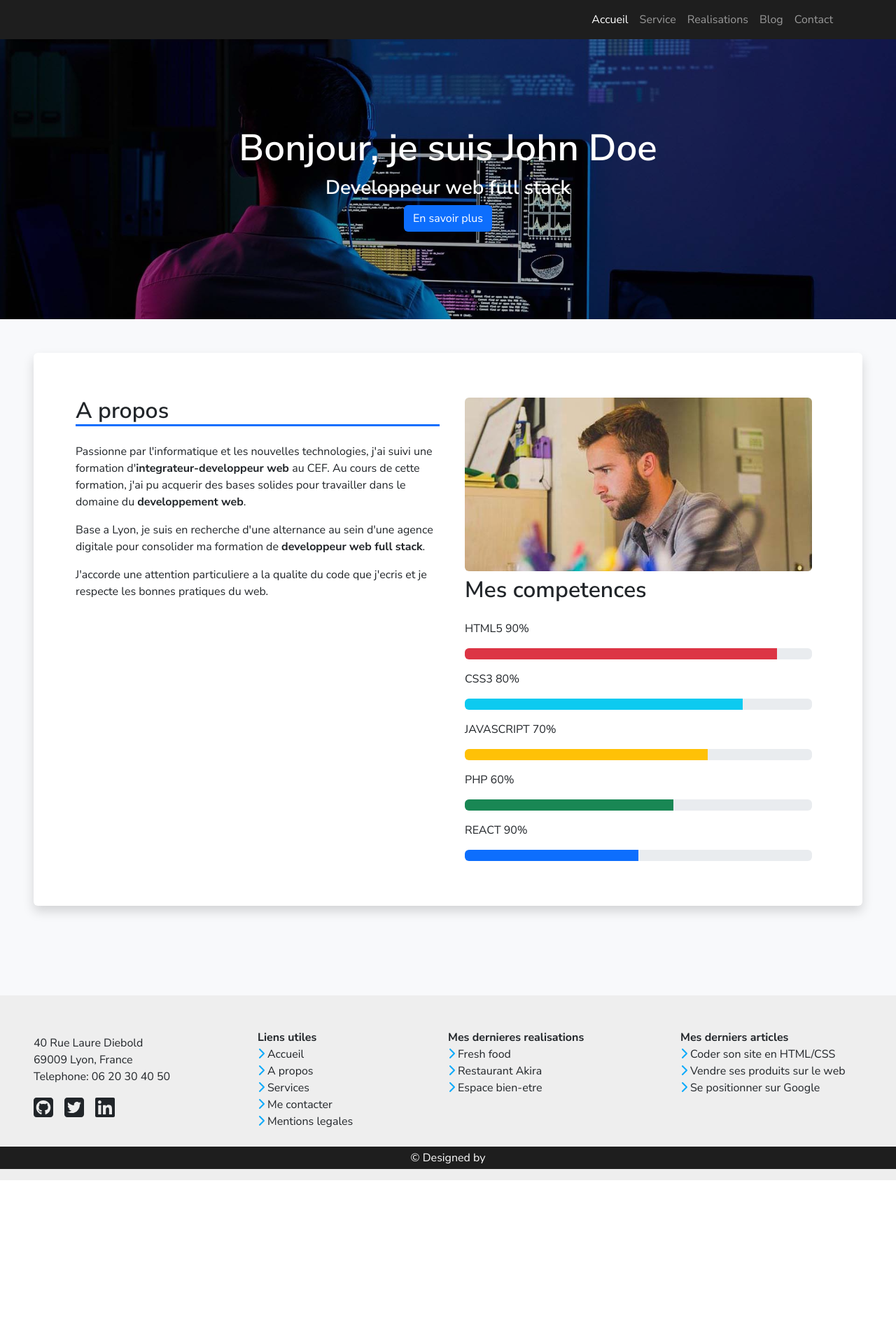
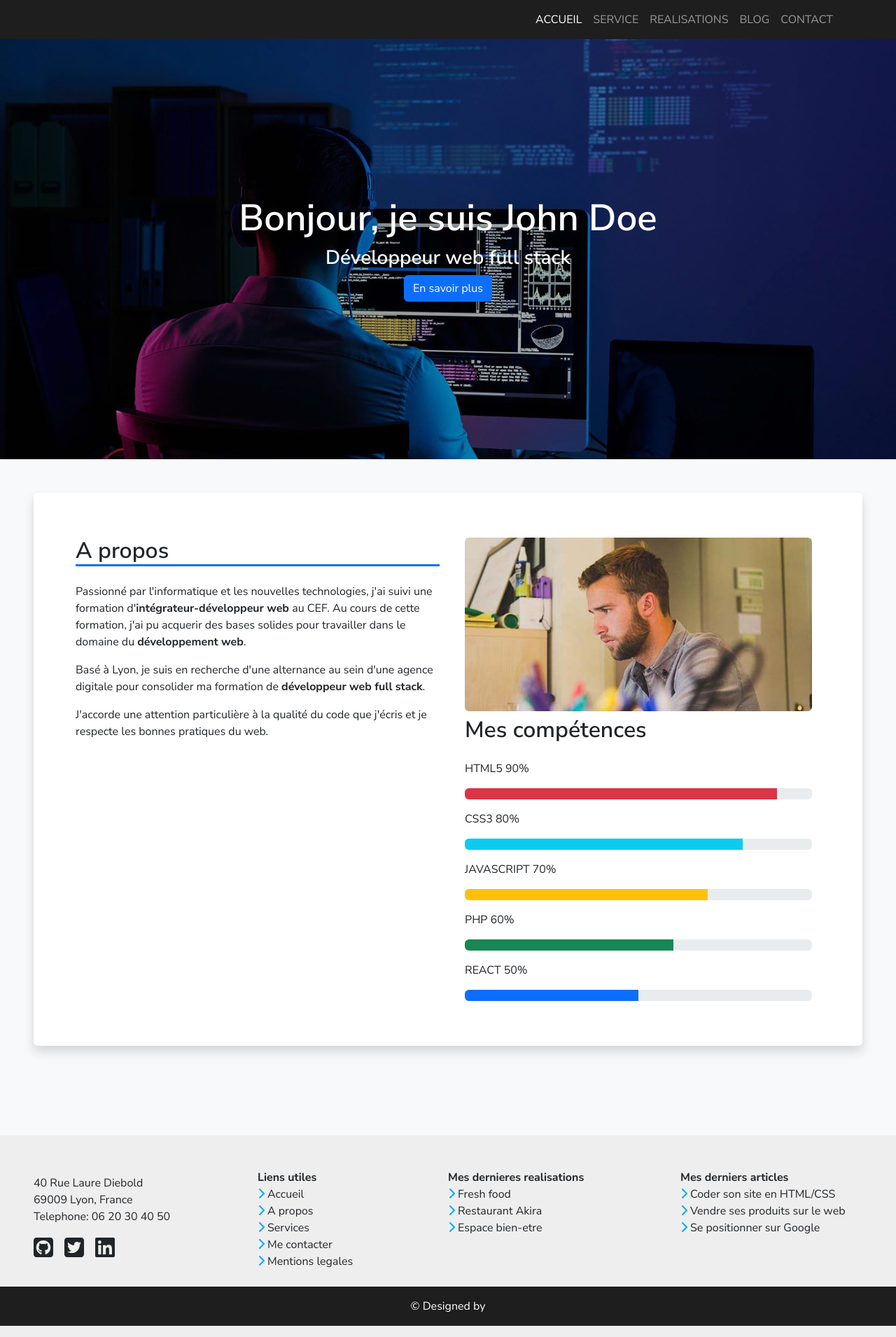
Before and after one commit to matiti61290/CV-react, a React (Create React App) app: page / in a window 1280 px wide. Shown: the whole page at 70% size. Before the commit the page ends 1686 px from the top, so only its background shows below. Built offline with nearby package versions, Linux system fonts and the light colour scheme; no server answers.

Commit message:
correction finished

```diff
--- a/public/index.html
+++ b/public/index.html
@@ -2,7 +2,7 @@
 <html lang="en">
   <head>
     <meta charset="utf-8" />
-    <link rel="icon" href="%PUBLIC_URL%/favicon.ico" />
+    <link rel="icon" href="./icon/apple-touch-icon.png" />
     <meta name="viewport" content="width=device-width, initial-scale=1" />
     <meta name="theme-color" content="#000000" />
     <meta
--- a/src/components/Header.js
+++ b/src/components/Header.js
@@ -20,15 +20,15 @@ function Header(props) {
     return (
         <Navbar activeKey={location.pathname} expand="lg" bg="headerBackground" data-bs-theme="dark">
             <Container>
-                <Navbar.Brand className="text-start"><strong style={{fontSize: "1.5em"}}>{user.name}</strong></Navbar.Brand>
+                <Navbar.Brand href="/" className="text-start"><strong style={{fontSize: "1.5em"}}>{user.name}</strong></Navbar.Brand>
                 <Navbar.Toggle aria-controls="basic-navbar-nav" />
                     <Navbar.Collapse className="justify-content-end" id="basic-navbar-nav" >
                     <Nav activeKey={location.pathname}>
-                        <Nav.Link href="/">Accueil</Nav.Link>
-                        <Nav.Link href="/service">Service</Nav.Link>
-                        <Nav.Link href="/realisations">Realisations</Nav.Link>
-                        <Nav.Link href='/blog'>Blog</Nav.Link>
-                        <Nav.Link href='/contact'>Contact</Nav.Link>
+                        <Nav.Link href="/" className="text-uppercase">Accueil</Nav.Link>
+                        <Nav.Link href="/service" className="text-uppercase">Service</Nav.Link>
+                        <Nav.Link href="/realisations" className="text-uppercase">Realisations</Nav.Link>
+                        <Nav.Link href='/blog' className="text-uppercase">Blog</Nav.Link>
+                        <Nav.Link href='/contact' className="text-uppercase">Contact</Nav.Link>
                     </Nav>
                 </Navbar.Collapse>
             </Container>
--- a/src/components/footer.js
+++ b/src/components/footer.js
@@ -7,6 +7,8 @@ import "../style/footer.css"
 
 
 function Footer() {
+    const twitter = 'https://twitter.com/Mathieu61290'
+    const linkedin = 'https://www.linkedin.com/in/mathieu-barbey-bb0559228/'
     const [user, setUser] = useState([])
     const getUsers = async() => {
         const res = await fetch("https://api.github.com/users/github-john-doe")
@@ -31,8 +33,8 @@ function Footer() {
                     </address>
                     <div className="d-flex flex-row mb-1 gap-3">
                         <a href="{user.html_url}" target="_blank"><FontAwesomeIcon icon={faGithubSquare} size="2xl" className="text-dark"/></a>
-                        <FontAwesomeIcon icon={faTwitterSquare} size="2xl"/>
-                        <FontAwesomeIcon icon={faLinkedin} size="2xl"/>
+                        <a href={twitter}><FontAwesomeIcon icon={faTwitterSquare} size="2xl" className="text-dark" /></a>
+                        <a href={linkedin}><FontAwesomeIcon icon={faLinkedin} size="2xl" className="text-dark" /></a>
                     </div>
                 </div>
                 <div className="col-12 col-sm-6 col-md-3 d-flex flex-column mb-3 ps-md-5">
@@ -58,7 +60,7 @@ function Footer() {
 
             </div>
             <div className="row mb-0" >
-                <p onClick={() => window.scrollTo({top:0, behavior:'smooth'})} className="copyright-area py-1 text-white text-center" style={{width: '100%'}}>&copy; Designed by {user.name}</p>
+                <p onClick={() => window.scrollTo({top:0, behavior:'smooth'})} className="copyright-area py-3 text-white text-center" style={{width: '100%'}}>&copy; Designed by {user.name}</p>
             </div>
         </div>
     )
--- a/src/index.css
+++ b/src/index.css
@@ -54,7 +54,7 @@
         background-blend-mode: multiply;
         background-size: cover;
         background-repeat: no-repeat;
-        height: 50vh;
+        height: 75vh;
     }
 }
 
--- a/src/pages/Blog.js
+++ b/src/pages/Blog.js
@@ -19,7 +19,7 @@ const Blog = () =>{
             description="Retrouvez ici quelques articles sur le developpement web."
             />
             <div className="container-fluid px-sm-4">
-                <div className="row">
+                <div className="row mx-3 mb-5">
                     <div className="col-12 col-sm-6 col-lg-4 mb-4">
                         <div>
                             <Card
--- a/src/pages/Contact.js
+++ b/src/pages/Contact.js
@@ -41,7 +41,7 @@ const Contact = () => {
                                 </form>
                             </div>
                             <div className="col-12 col-sm-6">
-                                <h1 className="fw-semibold mt-3 mt-sm-0">Mes coordonnees</h1>
+                                <h1 className="fw-semibold mt-3 mt-sm-0">Mes coordonnées</h1>
                                 <hr className="horizontal-bar border-button border-2 mb-5" style={{width: '100%'}} />
                                 <div className="d-flex flex-column mb-5">
                                     <address>
--- a/src/pages/Home.js
+++ b/src/pages/Home.js
@@ -19,7 +19,7 @@ function Home() {
         <div>
             <div className="bg-home d-flex flex-column justify-content-center align-items-center align-middle">
                 <h1 className="home-title text-white text-center fw-semibold">Bonjour, je suis John Doe</h1>
-                <h2 className="home-work text-white fw-semibold">Developpeur web full stack</h2>
+                <h2 className="home-work text-white fw-semibold">Développeur web full stack</h2>
                 <button  onClick={scrollToAnchor} className="btn bg-button text-white" >En savoir plus</button>
             </div>
             <div className="home-background pt-5 mx-sm-5 bg-all">
@@ -30,14 +30,14 @@ function Home() {
                                 A propos
                             </div>
                             <p className="fw-normal">
-                                Passionne par l'informatique et les nouvelles technologies, j'ai suivi une formation d'<strong>integrateur-developpeur web </strong>
-                                au CEF. Au cours de cette formation, j'ai pu acquerir des bases solides pour travailler dans le domaine du <strong>developpement web</strong>.
+                                Passionné par l'informatique et les nouvelles technologies, j'ai suivi une formation d'<strong>intégrateur-développeur web </strong>
+                                au CEF. Au cours de cette formation, j'ai pu acquerir des bases solides pour travailler dans le domaine du <strong>développement web</strong>.
                             </p>
                             <p className="fw-normal">
-                                Base a Lyon, je suis en recherche d'une alternance au sein d'une agence digitale pour consolider ma formation de <strong>developpeur web full stack</strong>.
+                                Basé à Lyon, je suis en recherche d'une alternance au sein d'une agence digitale pour consolider ma formation de <strong>développeur web full stack</strong>.
                             </p>
                             <p className="fw-normal">
-                                J'accorde une attention particuliere a la qualite du code que j'ecris et je respecte les bonnes pratiques du web.
+                                J'accorde une attention particulière à la qualité du code que j'écris et je respecte les bonnes pratiques du web.
                             </p>
                         </div>
                         <div className="col-12 col-sm-6">
@@ -45,7 +45,7 @@ function Home() {
                                 <img src={myPhoto} alt="John Doe" className="my-photo rounded" />
                             </div>
                             <div className="container mt-2 d-flex flex-column gap-3">
-                                <h2 className="fw-semibold">Mes competences</h2>
+                                <h2 className="fw-semibold">Mes compétences</h2>
                                 <div className="">
                                     <p className="fw-normal">HTML5 90%</p>
                                     <div className="progress" role="progressbar" aria-label="Basic example" aria-valuenow="90" aria-valuemin="0" aria-valuemax="100">
@@ -71,7 +71,7 @@ function Home() {
                                     </div>
                                 </div>
                                 <div>
-                                    <p className="fw-normal">REACT 90%</p>
+                                    <p className="fw-normal">REACT 50%</p>
                                     <div className="progress" role="progressbar" aria-label="Basic example" aria-valuenow="50" aria-valuemin="0" aria-valuemax="100">
                                         <div className="progress-bar bg-primary" style={{width: '50%'}}></div>
                                     </div>
--- a/src/pages/LegalNotice.js
+++ b/src/pages/LegalNotice.js
@@ -8,6 +8,8 @@ import "../style.scss"
 import "../style/legalNotice.css"
 
 const LegalNotice = () => {
+    const shouldBlockIndexing = true
+
     const [user, setUser] = useState([])
     const getUsers = async() => {
         const res = await fetch("https://api.github.com/users/github-john-doe")
@@ -22,9 +24,8 @@ const LegalNotice = () => {
 
     return(
         <div>
-            <head>
-                <meta name="robots" content="noindex" />
-            </head>
+            {shouldBlockIndexing && (<meta name="robots" content="noindex"/>)}
+            {
             <div>
                 <PageTitle
                 title="MENTION LEGALES"
@@ -56,7 +57,7 @@ const LegalNotice = () => {
                         <div className="accordion-item">
                             <h2 className="accordion-header">
                                 <button className="accordion-button collapsed fw-semibold" type="button" data-bs-toggle="collapse" data-bs-target="#collapseHost" aria-expanded="false" aria-controls="collapseHost">
-                                    Herbergeur
+                                    Hébergeur
                                 </button>
                             </h2>
                             <div id="collapseHost" className="accordion-collapse collapse" data-bs-parent="#accordionLegalMention">
@@ -73,13 +74,13 @@ const LegalNotice = () => {
                         <div className="accordion-item">
                             <h2 className="accordion-header">
                                 <button className="accordion-button collapsed fw-semibold" type="button" data-bs-toggle="collapse" data-bs-target="#collapseCredit" aria-expanded="false" aria-controls="collapseCredit">
-                                    Credits
+                                    Crédits
                                 </button>
                             </h2>
                             <div id="collapseCredit" className="accordion-collapse collapse" data-bs-parent="#accordionLegalMention">
                                 <div className="accordion-body">
-                                    <h3>Credits</h3>
-                                    <p>Site developpe par Mathieu Barbey, etudiant du CEF.</p>
+                                    <h3>Crédits</h3>
+                                    <p>Site developpé par Mathieu Barbey, étudiant du CEF.</p>
                                     <p>Les images libres de droit sont issues du site <Link to={{pathname: "https://pixabay.com/fr/"}} target="_blank" className="text-decoration-none">pixabay</Link></p>
                                 </div>
                             </div>
@@ -87,6 +88,7 @@ const LegalNotice = () => {
                     </div>
                 </div>
             </div>
+        }
         </div>
     )
 }
--- a/src/pages/Realisation.js
+++ b/src/pages/Realisation.js
@@ -10,21 +10,21 @@ function Realisation() {
             <Banner />
             <div className="d-flex flex-column justify-content-center align-items-center my-5 px-1">
                 <h1 className="service-offer text-center fw-semibold">PORTFOLIO</h1>
-                <p className="service-offer-text text-center mx-2">Voici quelques-unes de mes realisations</p>
+                <p className="service-offer-text text-center mx-2">Voici quelques-unes de mes réalisations</p>
                 <hr className="horizontal-bar border-button border-5 " style={{width: '20%'}} />
             </div>
             <div className="container-fluid">
-                <div className="row d-lg-flex flex-lg-row justify-content-lg-center">
+                <div className="row d-lg-flex flex-lg-row justify-content-lg-center mb-5">
                     <div className="col-12 col-sm-6 col-lg-3 mb-4">
                         <div className="card">
                             <img src={freshFood} alt="fresh Food" />
                             <div className="card-body border-bottom border-2 d-flex flex-column align-items-center px-5 text-center fw-normal">
                                 <h5 className="card-title fw-semibold">Fresh Food</h5>
-                                <p className="card-text">Realisation d'un site de commande en ligne.</p>
+                                <p className="card-text">Réalisation d'un site de commande en ligne.</p>
                                 <button className="button rounded bg-white text-button fw-semibold border-button border-1 py-1 px-2">Voir</button>
                             </div>
                             <div className="card-body bg-all">
-                                <p className="card-text text-center fw-normal">Site realise avec PHP et MySQL</p>
+                                <p className="card-text text-center fw-normal">Site réalisé avec PHP et MySQL</p>
                             </div>
                         </div>
                     </div>
@@ -33,11 +33,11 @@ function Realisation() {
                             <img src={restoAkira} alt="Restaurant Akira" />
                             <div className="card-body border-bottom border-2 d-flex flex-column align-items-center px-5 text-center fw-normal">
                                 <h5 className="card-title fw-semibold">Restaurant Akira</h5>
-                                <p className="card-text">Realisation d'un site vitrine.</p>
+                                <p className="card-text">Réalisation d'un site vitrine.</p>
                                 <button className="button rounded bg-white text-button fw-semibold border-button border-1 py-1 px-2">Voir</button>
                             </div>
                             <div className="card-body bg-all">
-                                <p className="card-text text-center fw-normal">Site realise avec WordPress</p>
+                                <p className="card-text text-center fw-normal">Site réalisé avec WordPress</p>
                             </div>
                         </div>
                     </div>
@@ -45,12 +45,12 @@ function Realisation() {
                         <div className="card">
                             <img src={espaceBienEtre} alt="Espace bien-etre" />
                             <div className="card-body border-bottom border-2 d-flex flex-column align-items-center px-5 text-center fw-normal">
-                                <h5 className="card-title fw-semibold">Espace bien-etre</h5>
-                                <p className="card-text">Realisation d'un site vitrine pour un practicien de bien-etre.</p>
+                                <h5 className="card-title fw-semibold">Espace bien-être</h5>
+                                <p className="card-text">Réalisation d'un site vitrine pour un practicien de bien-être.</p>
                                 <button className="button rounded bg-white text-button fw-semibold border-button border-1 py-1 px-2">Voir</button>
                             </div>
                             <div className="card-body bg-all">
-                                <p className="card-text text-center fw-normal">Site realise en HTML/CSS</p>
+                                <p className="card-text text-center fw-normal">Site réalisé en HTML/CSS</p>
                             </div>
                         </div>
                     </div>
--- a/src/pages/ServicePage.js
+++ b/src/pages/ServicePage.js
@@ -19,15 +19,15 @@ function ServicePage() {
                         <div className="service d-flex flex-column align-items-center py-5 mt-5 bg-white rounded shadow" style={{height: '40vh'}}>
                             <FontAwesomeIcon className="icon-service" icon={faDesktop} />
                             <p className="h4 text-center fw-normal mt-3">UX DESIGN</p>
-                            <p className="text-center mx-4">L'<strong>UX Design </strong>est une methode de conception centree sur l'utilisateur. Son but est d'offrir une experience de navigation
-                            optimale a l'internaute.</p>
+                            <p className="text-center mx-4">L'<strong>UX Design </strong>est une méthode de conception centrée sur l'utilisateur. Son but est d'offrir une experience de navigation
+                            optimale à l'internaute.</p>
                         </div>
                     </div>
                     <div className="col-12 col-sm-4">
                         <div className="service d-flex flex-column align-items-center py-5 mt-5 bg-white rounded shadow" style={{height: '40vh'}}>
                             <FontAwesomeIcon className="icon-service" icon={faFileCode} />
                             <p className="h4 text-center fw-normal mt-3">DEVELOPPEMENT WEB</p>
-                            <p className="text-center mx-4">Le <strong>developpement de sites web </strong> repose sur l'utilisation des
+                            <p className="text-center mx-4">Le <strong>développement de sites web </strong> repose sur l'utilisation des
                              langages <u style={{textDecoration: 'black dotted underline'}}>
                                 HTML</u>, <u style={{textDecoration: 'black dotted underline'}}>CSS</u>, Javascript et <u style={{textDecoration: 'black dotted underline'}}>PHP</u>.</p>
                         </div>
@@ -36,8 +36,8 @@ function ServicePage() {
                         <div className="service d-flex flex-column align-items-center py-5 mt-5 bg-white rounded shadow" style={{height: '40vh'}}>
                             <FontAwesomeIcon className="icon-service" icon={faMagnifyingGlassDollar} />
                             <p className="h4 text-center fw-normal mt-3">REFERENCEMENT</p>
-                            <p className="text-center mx-4">Le <strong>referencement naturel d'un site</strong>, aussi appele <u style={{textDecoration: 'black dotted underline'}}>SEO</u>
-                            , consiste a mettre des techniques en oeuvre pour <i>ameliorer sa position</i> dans les moteurs de recherche.</p>
+                            <p className="text-center mx-4">Le <strong>érencement naturel d'un site</strong>, aussi appelé <u style={{textDecoration: 'black dotted underline'}}>SEO</u>
+                            , consiste à mettre des techniques en oeuvre pour <i>améliorer sa position</i> dans les moteurs de recherche.</p>
                         </div>
                     </div>
                 </div>
--- a/src/style/contact.css
+++ b/src/style/contact.css
@@ -9,6 +9,10 @@
 
 .map{
     height: 45vh;
+}
+
+.message{
+    height: 20vh;
 }
 
 @media screen and (min-width: 576px) {
```
Also changed, not shown: public/icon/apple-touch-icon.png (added).
